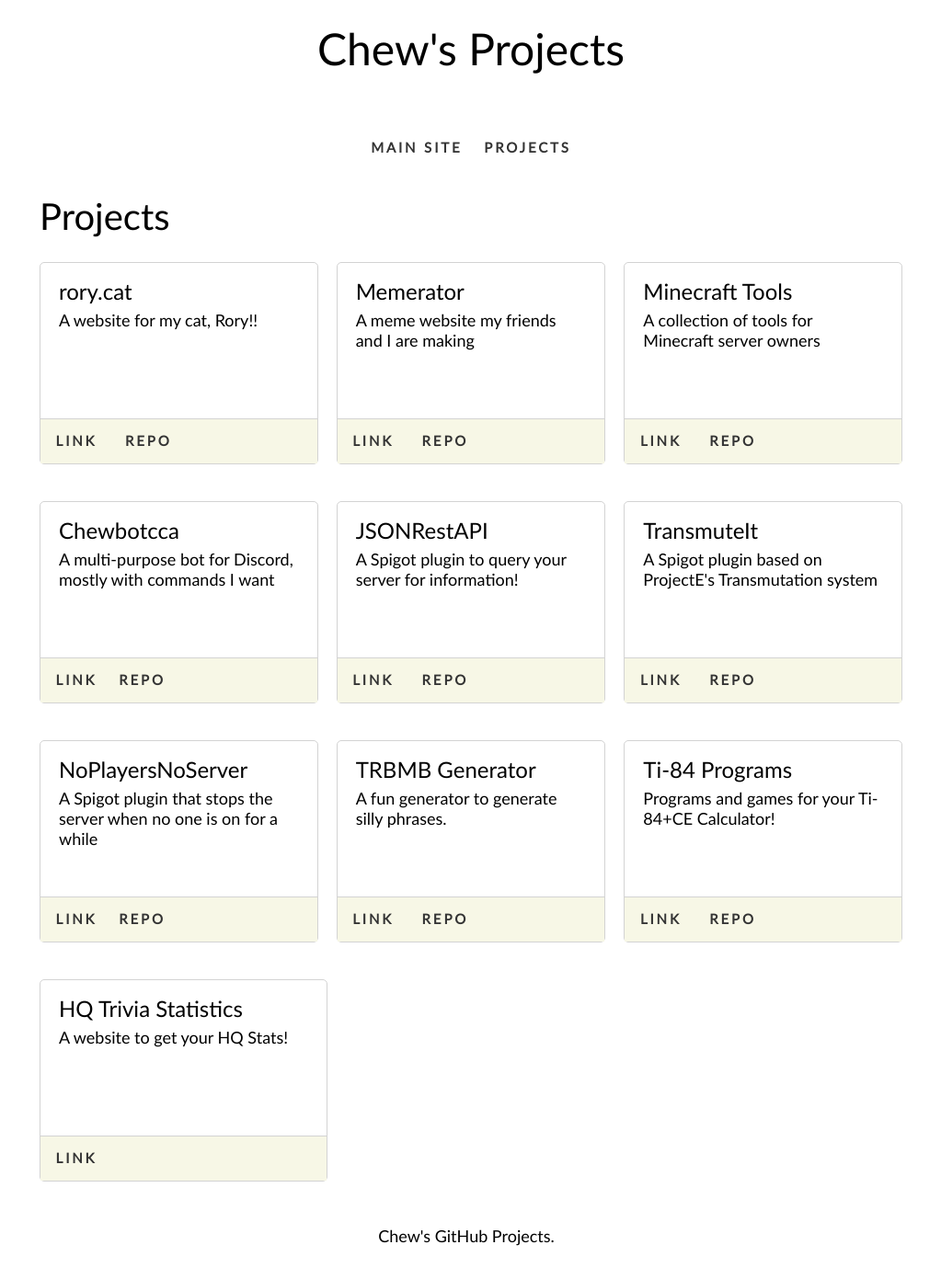
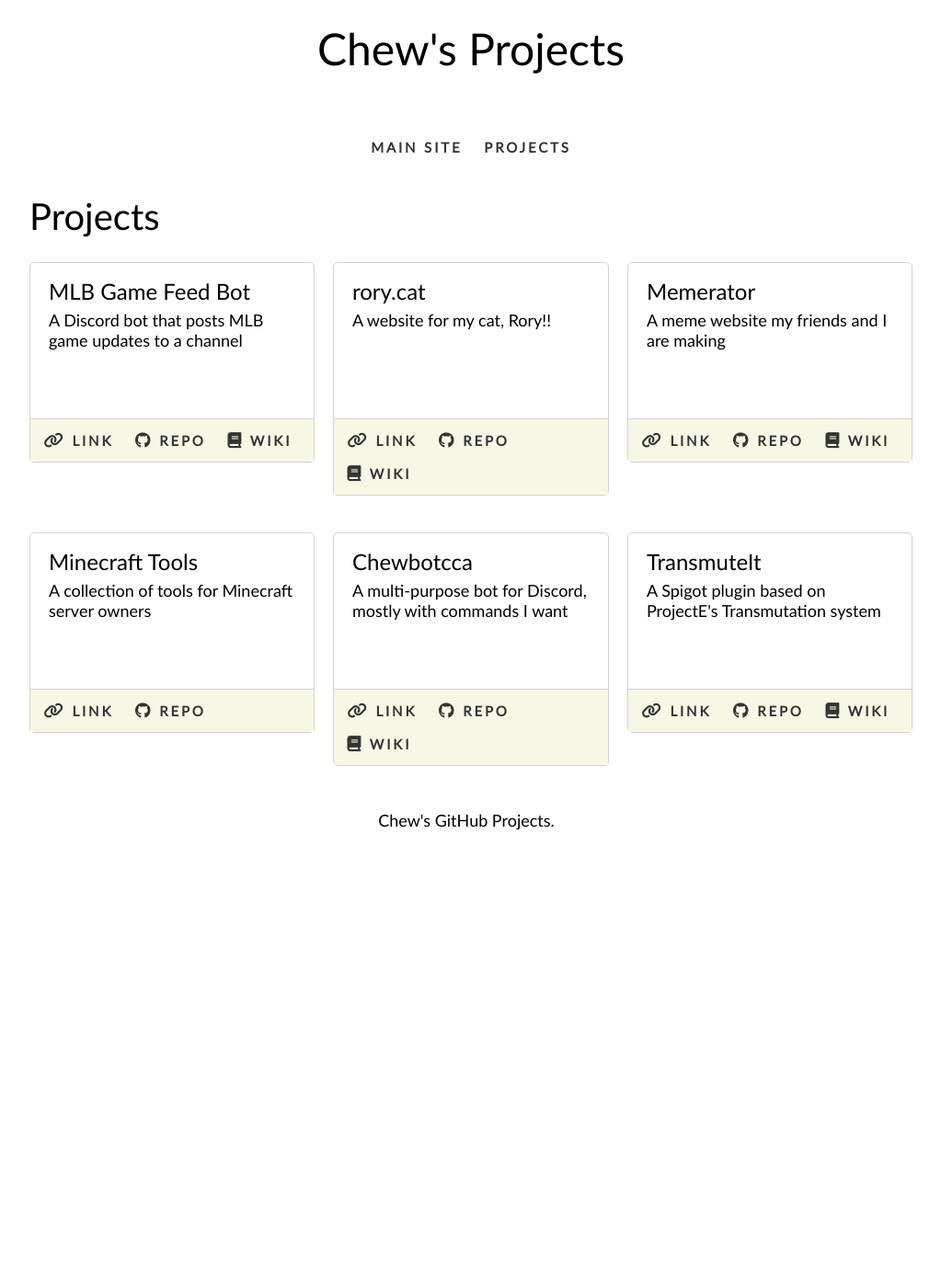
Before and after one commit to Chew/chew.github.io, a Jekyll site: the page built from index.html, in a window 1280 px wide. Shown: the whole page at 92% size, without its empty margins (128-1151 px from the left). Built offline with Jekyll 4.4.1, drawn with Linux system fonts in a browser that asks for light colours; nearby versions of some CDN libraries; after the commit the page ends 939 px from its top, so only the background shows below that.

Commit message:
wiki links and new projects

```diff
--- a/_data/projects.yml
+++ b/_data/projects.yml
@@ -1,11 +1,18 @@
+- name: 'MLB Game Feed Bot'
+  link: https://discord.bots.gg/bots/987144502374436895
+  github: https://github.com/Chew/MLB-GameFeed-Bot
+  description: A Discord bot that posts MLB game updates to a channel
+  wiki: https://chew.wiki/view/MLB_Game_Feed_Bot
 - name: 'rory.cat'
   link: https://rory.cat
   github: https://github.com/Chew/rory.cat
   description: A website for my cat, Rory!!
+  wiki: https://chew.wiki/view/rory.cat
 - name: 'Memerator'
   link: https://memerator.me
   github: https://github.com/Memerator
   description: A meme website my friends and I are making
+  wiki: https://chew.wiki/view/Memerator
 - name: 'Minecraft Tools'
   link: https://chew.pw/mc
   github: https://github.com/Chew/chew.pw
@@ -14,26 +21,9 @@
   link: https://chew.pw/chewbotcca
   github: https://github.com/Chewbotcca/Discord
   description: A multi-purpose bot for Discord, mostly with commands I want
-- name: 'JSONRestAPI'
-  link: https://www.spigotmc.org/resources/jsonrestapi.91423
-  github: https://github.com/ChewMC/JSONRestAPI
-  description: A Spigot plugin to query your server for information!
+  wiki: https://chew.wiki/view/Chewbotcca_Discord_Bot
 - name: 'TransmuteIt'
   link: https://www.spigotmc.org/resources/transmuteit.76287
   github: https://github.com/ChewMC/TransmuteIt
   description: "A Spigot plugin based on ProjectE's Transmutation system"
-- name: 'NoPlayersNoServer'
-  link: https://www.spigotmc.org/resources/noplayersnoserver.72385/
-  github: https://github.com/ChewMC/NoPlayersNoServer
-  description: A Spigot plugin that stops the server when no one is on for a while
-- name: 'TRBMB Generator'
-  link: https://trbmb.chew.pw
-  github: https://github.com/Chew/TRBMB-Gen
-  description: A fun generator to generate silly phrases.
-- name: 'Ti-84 Programs'
-  link: https://ti84.chew.pw
-  github: https://github.com/Chew/Ti84-Programs
-  description: Programs and games for your Ti-84+CE Calculator!
-- name: 'HQ Trivia Statistics'
-  link: https://stats.hqtrivia.pro
-  description: A website to get your HQ Stats!
+  wiki: https://chew.wiki/view/TransmuteIt
--- a/_includes/head.html
+++ b/_includes/head.html
@@ -27,5 +27,6 @@
     <link rel="stylesheet" href="{{ site.url }}/assets/css/main.css">
     <link rel="stylesheet" href="{{ site.url }}/assets/css/dark.css">
 
+    <script src="https://kit.fontawesome.com/4ae5eef027.js" crossorigin="anonymous"></script>
     {% if page.custom_elements %}{{ page.custom_elements }}{% endif %}
 </head>
--- a/assets/css/main.css
+++ b/assets/css/main.css
@@ -60,7 +60,7 @@
 /* Wrapping at a maximum width is optional */
 .wrap .grid,
 .grid.wrap {
-    max-width: 978px;
+    max-width: 1000px;
     margin: 0 auto;
 }
 
@@ -333,7 +333,7 @@
     border-top: 1px solid lightgrey;
     background: #f7f7e6;
     margin: 0;
-    padding: 5px 7px 7px;
+    padding: 5px;
     min-height: 36px;
 }
 
--- a/index.html
+++ b/index.html
@@ -17,7 +17,10 @@
             <a href="{{ p.link }}" class="btn" target="_blank"><i class="fas fa-link"></i> LINK</a>
         {% endif %}
         {% if p.github %}
-        <a href="{{ p.github }}" class="btn"><i class="icon ion-social-github"></i> REPO</a>
+            <a href="{{ p.github }}" class="btn" target="_blank"><i class="fab fa-github"></i> REPO</a>
+        {% endif %}
+        {% if p.wiki %}
+            <a href="{{ p.wiki }}" class="btn" target="_blank"><i class="fas fa-book"></i> WIKI</a>
         {% endif %}
     </div>
 </div>
@@ -35,8 +38,8 @@
         {% if p.github %}
         <a href="{{ p.github }}" class="btn" target="_blank"><i class="fab fa-github"></i> REPO</a>
         {% endif %}
-        {% if p.irc %}
-        <a href="{{ p.irc }}" class="btn"></i> IRC</a>
+        {% if p.wiki %}
+        <a href="{{ p.wiki }}" class="btn" target="_blank"><i class="fas fa-book"></i> WIKI</a>
         {% endif %}
     </div>
 </div>
```
